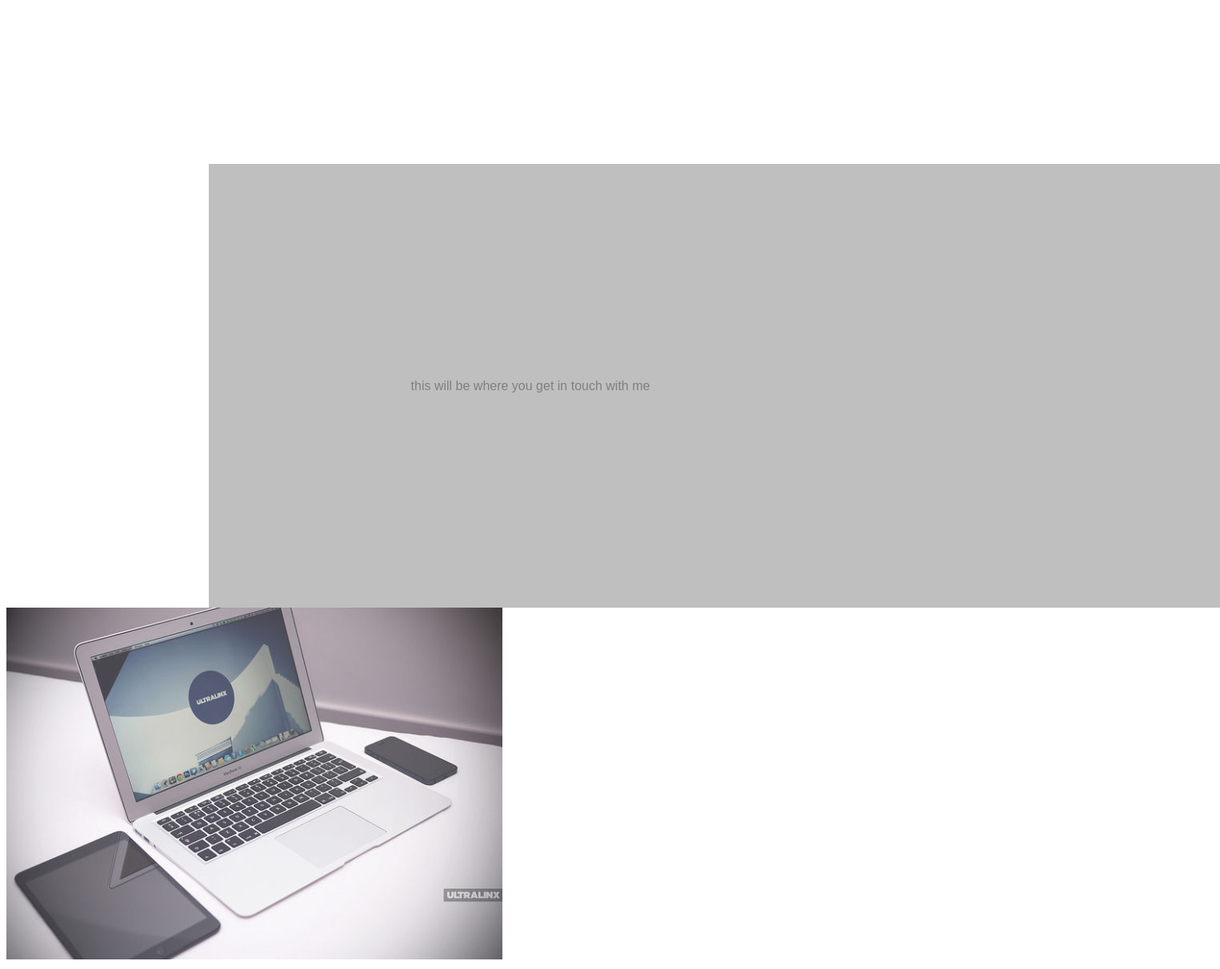
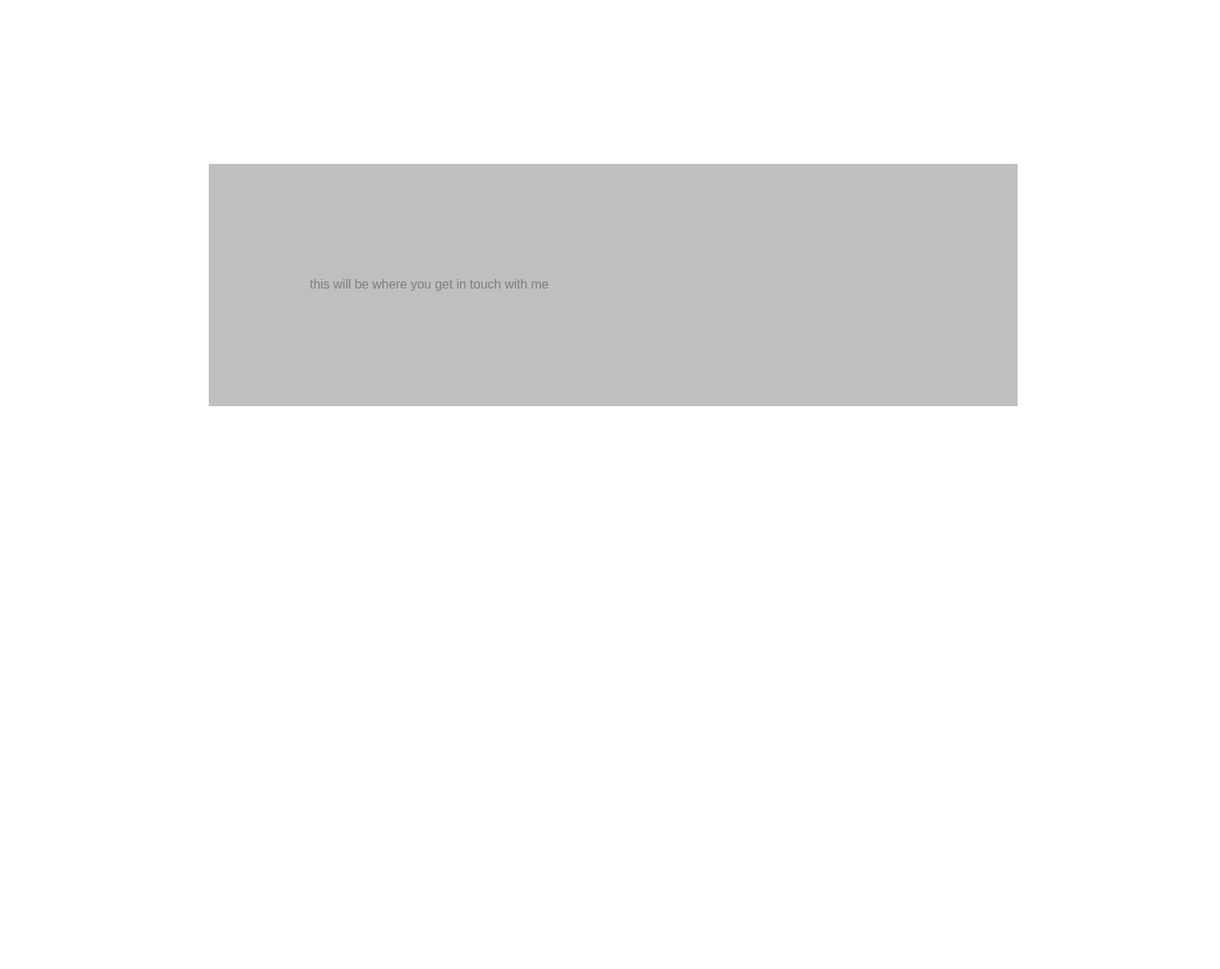
Before and after one commit to dextermoran/dextermoran.github.io, a plain HTML site: page pages/contact.html in a window 1280 px wide. Shown: the part 48-1260 px from the top of the page at 80% size, 1525 px wide, since content can reach past the window. After the commit the page ends 800 px from the top, so only its background shows below. Drawn offline with Linux system fonts and the light colour scheme.

Commit message:
play with css

```diff
--- a/pages/contact.html
+++ b/pages/contact.html
@@ -27,8 +27,7 @@
   </div>
 
 
-  <div > <img src="../imgs/laptop.jpg" class="background"> </div>
-
+  <!-- <div > <img src="../imgs/laptop.jpg" class="background"> </div> -->
 
 
 
--- a/stylesheets/contactstyle.css
+++ b/stylesheets/contactstyle.css
@@ -1,9 +1,9 @@
 .content {
   width:60%;
-  height:40;
+  height:40%;
   margin-top:20%;
   margin-left:20%;
-  padding:20%;
+  padding:10%;
   background-color:gray;
   opacity:.5;
 }
```
